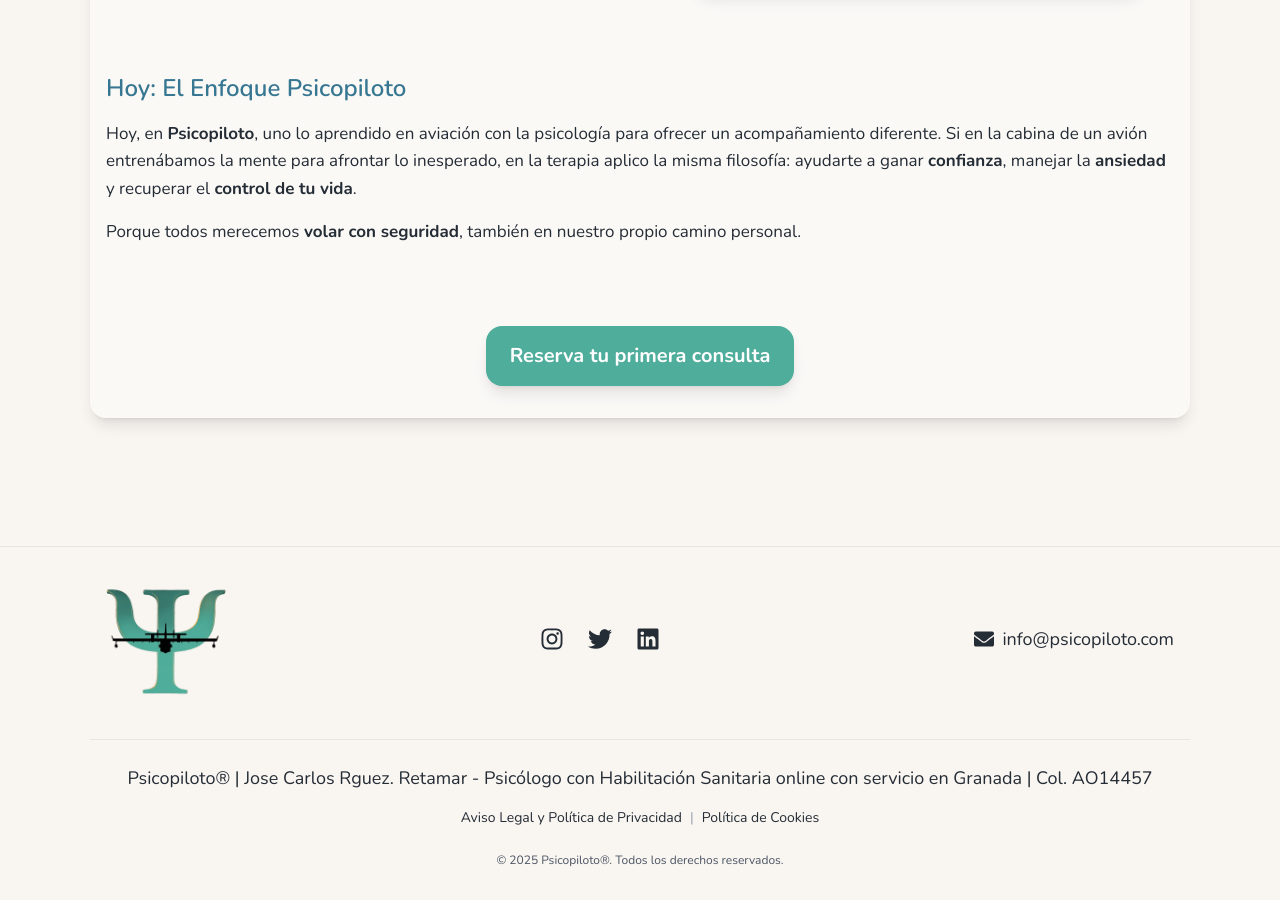
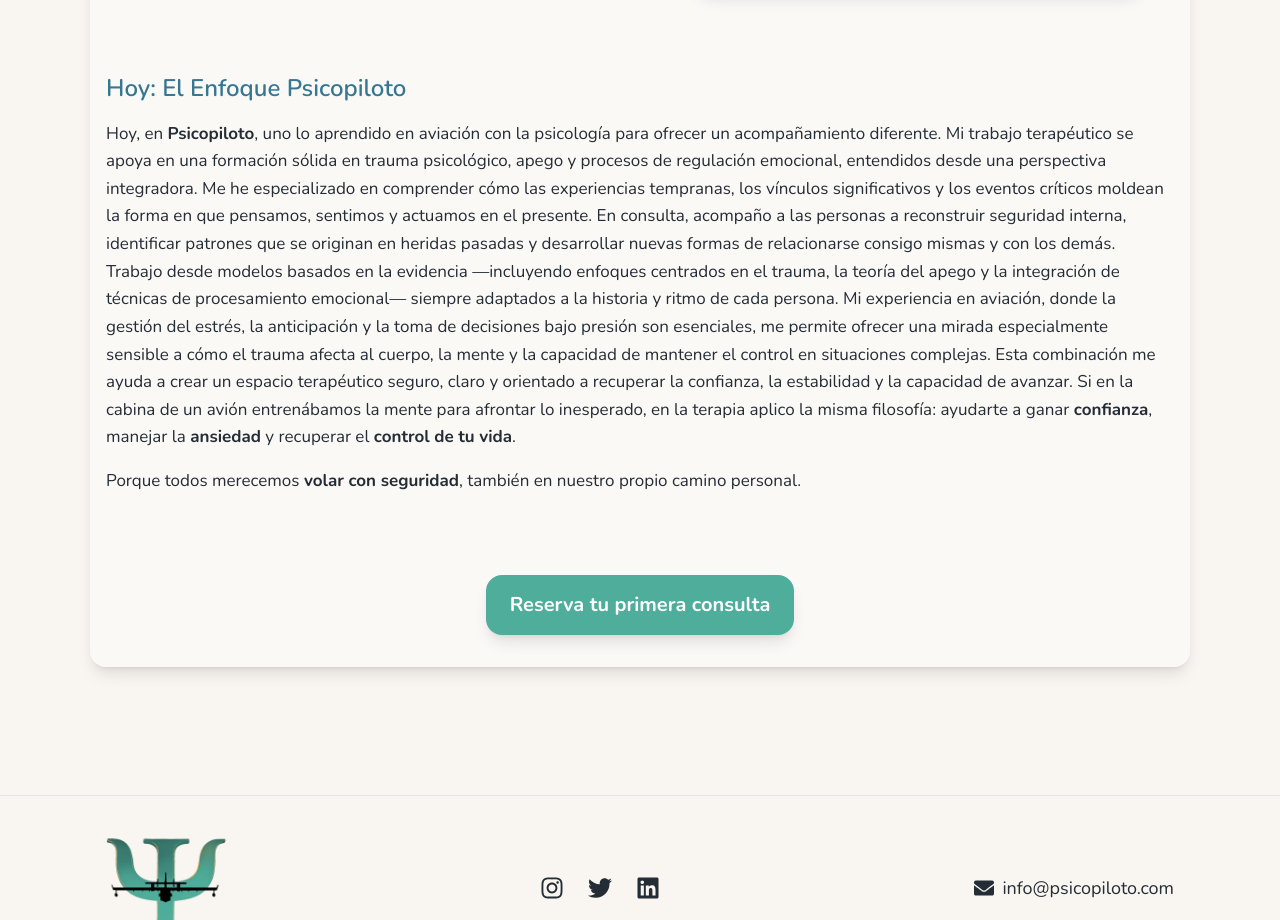
Before and after one commit to psicopiloto/psicopilotopage1, a Next.js app: page /sobre-mi in a window 1280 px wide. Shown: the part 3060-3980 px from the top of the page. Built offline with nearby package versions, Linux system fonts and the light colour scheme.

Commit message:
Update sobre-mi.js

```diff
--- a/pages/sobre-mi.js
+++ b/pages/sobre-mi.js
@@ -166,7 +166,10 @@ export default function SobreMi() {
             </h2>
             <p>
               Hoy, en <strong>Psicopiloto</strong>, uno lo aprendido en aviación con la psicología para ofrecer un acompañamiento diferente.
-              Si en la cabina de un avión entrenábamos la mente para afrontar lo inesperado, en la terapia aplico la misma filosofía: ayudarte a ganar <strong>confianza</strong>, manejar la <strong>ansiedad</strong> y recuperar el <strong>control de tu vida</strong>.
+              Mi trabajo terapéutico se apoya en una formación sólida en trauma psicológico, apego y procesos de regulación emocional, entendidos desde una perspectiva integradora. Me he especializado en comprender cómo las experiencias tempranas, los vínculos significativos y los eventos críticos moldean la forma en que pensamos, sentimos y actuamos en el presente.
+En consulta, acompaño a las personas a reconstruir seguridad interna, identificar patrones que se originan en heridas pasadas y desarrollar nuevas formas de relacionarse consigo mismas y con los demás. Trabajo desde modelos basados en la evidencia —incluyendo enfoques centrados en el trauma, la teoría del apego y la integración de técnicas de procesamiento emocional— siempre adaptados a la historia y ritmo de cada persona.
+Mi experiencia en aviación, donde la gestión del estrés, la anticipación y la toma de decisiones bajo presión son esenciales, me permite ofrecer una mirada especialmente sensible a cómo el trauma afecta al cuerpo, la mente y la capacidad de mantener el control en situaciones complejas. Esta combinación me ayuda a crear un espacio terapéutico seguro, claro y orientado a recuperar la confianza, la estabilidad y la capacidad de avanzar.
+                Si en la cabina de un avión entrenábamos la mente para afrontar lo inesperado, en la terapia aplico la misma filosofía: ayudarte a ganar <strong>confianza</strong>, manejar la <strong>ansiedad</strong> y recuperar el <strong>control de tu vida</strong>.
             </p>
             <p className="mt-4">Porque todos merecemos <strong>volar con seguridad</strong>, también en nuestro propio camino personal.</p>
           </section>
```
